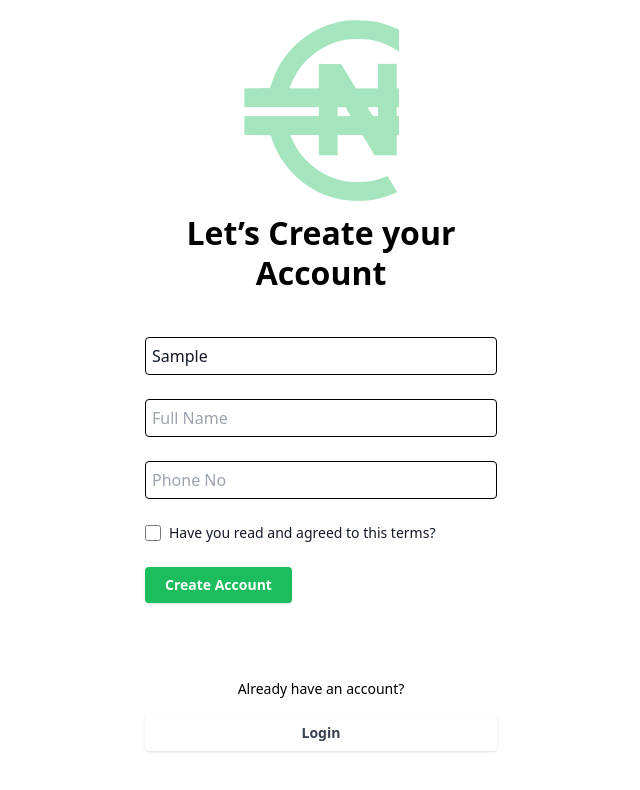
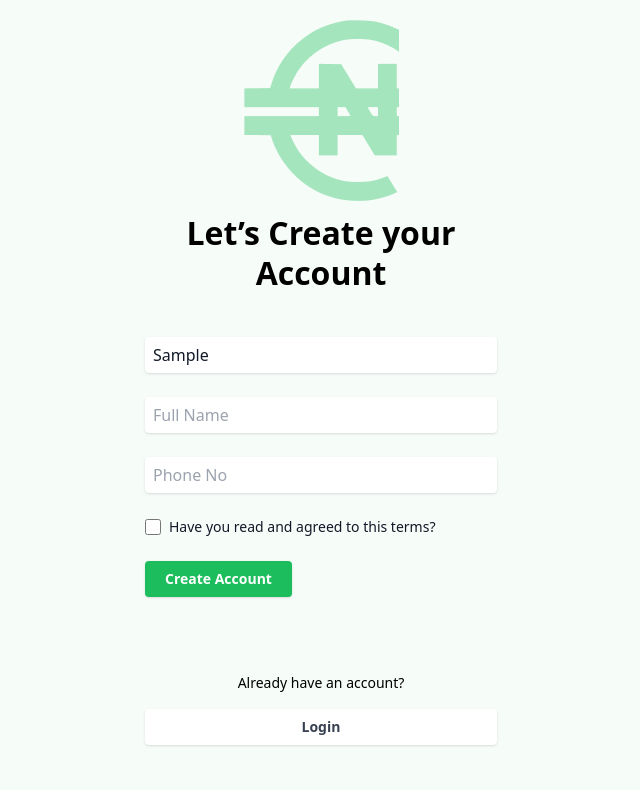
Before and after one commit to sammy-jay/eNaira-Hack, a React (Create React App) app: page /auth in a window 1280 px wide. Both pictures are taken after typing "Sample", "Sample123" into the empty fields and a click on the button "Create Account". Shown: the top 790 px of the page, without its empty margins (319-959 px from the left). Built offline with nearby package versions, Linux system fonts and the light colour scheme; the HTML template or start-up script is replaced by a standard one.

Commit message:
just another commit

```diff
--- a/src/index.css
+++ b/src/index.css
@@ -1,3 +1,12 @@
 @tailwind base;
 @tailwind components;
 @tailwind utilities;
+
+body{
+    background: #F6FCF8;
+}
+@layer components{
+    .input-field {
+        @apply bg-white border-none shadow text-gray-900 text-base block w-full p-1.5 px-2 rounded focus:outline-none;
+    }
+}
--- a/src/pages/Auth.js
+++ b/src/pages/Auth.js
@@ -8,7 +8,7 @@
   const [isLogin, setIsLogin] = useState(true);
 
   return (
-    <section className="relative mx-auto max-w-[400px] pb-[100px] pt-[20px] px-6 bg-white min-h-screen flex flex-col justify-start items-center space-y-3">
+    <section className="relative mx-auto max-w-[400px] pb-[100px] pt-[20px] px-6 bg-transparent min-h-screen flex flex-col justify-start items-center space-y-3">
       <img src={vector4} alt="vector4" />
       <h2 className="text-center leading-10 font-bold text-[32px] max-w-sm">
         {!isLogin ? "Let’s Create your Account" : "Login to your Account"}
@@ -16,17 +16,13 @@
 
       <form className="w-full pt-8">
         <div className="mb-6">
-          <input
-            type="text"
-            className="bg-white border border-black text-gray-900 text-base block w-full p-1.5 rounded focus:outline-none"
-            placeholder="Username"
-          />
+          <input type="text" className="input-field" placeholder="Username" />
         </div>
         {isLogin && (
           <div className="mb-6">
             <input
               type="password"
-              className="bg-white border border-black text-gray-900 text-base block w-full p-1.5 rounded focus:outline-none"
+              className="input-field"
               placeholder="Password"
             />
           </div>
@@ -37,14 +33,14 @@
             <div className="mb-6">
               <input
                 type="text"
-                className="bg-white border border-black text-gray-900 text-base block w-full p-1.5 rounded focus:outline-none"
+                className="input-field"
                 placeholder="Full Name"
               />
             </div>
             <div className="mb-6">
               <input
                 type="number"
-                className="bg-white border border-black text-gray-900 text-base block w-full p-1.5 rounded focus:outline-none"
+                className="input-field"
                 placeholder="Phone No"
               />
             </div>
@@ -81,7 +77,7 @@
           {isLogin ? "New User?" : "Already have an account?"}{" "}
         </p>
         <button
-          className="text-gray-700 bg-[rgba(0, 0, 0, 0.08)] hover:bg-[rgba(0, 0, 0, 0.05)] focus:outline-none rounded shadow w-full sm:w-auto px-5 py-2 text-center text-sm font-bold"
+          className="text-gray-700 bg-white focus:outline-none rounded shadow w-full sm:w-auto px-5 py-2 text-center text-sm font-bold"
           onClick={() => setIsLogin(!isLogin)}
         >
           {isLogin ? "Create Account" : "Login"}
--- a/src/pages/CreatePassword.js
+++ b/src/pages/CreatePassword.js
@@ -5,7 +5,7 @@
 const CreatePassword = () => {
   const navigate = useNavigate()
   return (
-    <section className=" mx-auto max-w-[400px] pb-[100px] pt-[20px] px-6 bg-white min-h-screen flex flex-col justify-start items-center space-y-[20px]">
+    <section className=" mx-auto max-w-[400px] pb-[100px] pt-[20px] px-6 bg-transparent min-h-screen flex flex-col justify-start items-center space-y-[20px]">
       <img src={vector4} alt="vector4" />
       <h2 className="text-center leading-10 font-bold text-[32px] max-w-sm">
         Let’s secure your Account
@@ -17,14 +17,14 @@
         <div className="">
           <input
             type="text"
-            className="bg-white border border-black text-gray-900 text-base block w-full p-1.5 rounded focus:outline-none"
+            className="input-field"
             placeholder="New Password"
           />
         </div>
         <div className="">
           <input
             type="password"
-            className="bg-white border border-black text-gray-900 text-base block w-full p-1.5 rounded focus:outline-none"
+            className="input-field "
             placeholder="Confirm Password"
           />
         </div>
--- a/src/pages/Dashboard.js
+++ b/src/pages/Dashboard.js
@@ -3,7 +3,7 @@
 
 const Dashboard = () => {
   return (
-    <section className=" py-8 pt-[40px] px-6 bg-white min-h-screen flex flex-col justify-start items-center mx-auto space-y-[30px] max-w-[400px]">
+    <section className=" py-8 pt-[40px] px-6 bg-transparent min-h-screen flex flex-col justify-start items-center mx-auto space-y-[20px] max-w-[400px]">
       <div className="bg-[rgb(28,189,92)] flex flex-col p-4 w-full rounded-br-[24px] rounded-bl-[24px] text-white ">
         <p className="text-[14px] uppercase font-thin text-gray-50">
           Welcome Back
@@ -13,7 +13,7 @@
           <img
             src={vector4}
             alt="vector4"
-            className="h-[60px] object-contain absolute  right-[25%] opacity-40"
+            className="h-[60px] object-contain absolute  right-[25%] opacity-20"
           />
           <p className="text-[16px] font-thin text-gray-50">Your balance is</p>
           <div className="flex justify-between mt-2 items-center">
@@ -32,6 +32,11 @@
           </button>
         </div>
       </div>
+      <div className="w-full flex justify-between items-center px-2">
+        <p className="tex-[16px] font-semibold">Recent Transactions</p>
+        <p className="text-[#828282] text-sm">See All</p>
+      </div>
+      <div className="w-full p-2 bg-white h-[270px] rounded-tr-[24px] rounded-tl-[24px] "></div>
     </section>
   );
 };
--- a/src/pages/Onboarding.js
+++ b/src/pages/Onboarding.js
@@ -16,7 +16,7 @@
   const [index, setIndex] = useState(0);
 
   return (
-    <section className=" py-8 pt-[40px] px-6 bg-white min-h-screen flex flex-col justify-start items-center mx-auto space-y-[30px] max-w-[400px]">
+    <section className=" py-8 pt-[40px] px-6 bg-white min-h-screen flex flex-col justify-start items-center mx-auto my-[2rem] space-y-[30px] max-w-[400px]">
       <div className="bg-[#1CBD5C14] p-8 rounded h-[289px] w-full flex justify-center items-center">
         <img src={data[index].image} alt="vector 1" />
       </div>
--- a/src/pages/Success.js
+++ b/src/pages/Success.js
@@ -5,9 +5,8 @@
 const Success = () => {
   const navigate = useNavigate()
   return (
-    <section className="relative mx-auto max-w-[400px] pb-[100px] px-6 bg-white min-h-screen flex flex-col justify-center items-center space-y-6">
-
-        <img src={vector3} className="" alt="vector3" />
+    <section className="relative mx-auto max-w-[400px] pb-[100px] px-6 bg-transparent min-h-screen flex flex-col justify-center items-center space-y-6">
+      <img src={vector3} className="" alt="vector3" />
 
       <h2 className="text-center leading-10 font-medium text-[24px] max-w-sm">
         Awesome
--- a/src/pages/Verify.js
+++ b/src/pages/Verify.js
@@ -5,7 +5,7 @@
 const Verify = () => {
   const navigate = useNavigate();
   return (
-    <section className="relative mx-auto max-w-[400px] pb-[100px] pt-[20px] px-6 bg-white min-h-screen flex flex-col justify-start items-center space-y-[20px]">
+    <section className="relative mx-auto max-w-[400px] pb-[100px] pt-[20px] px-6 bg-transparent min-h-screen flex flex-col justify-start items-center space-y-[20px]">
       <img src={vector4} alt="vector4" />
       <h2 className="text-center leading-10 font-bold text-[32px] max-w-sm">
         Verify your phone number
```
Also changed, not shown: src/pages/MerchantAuth.js (added).
